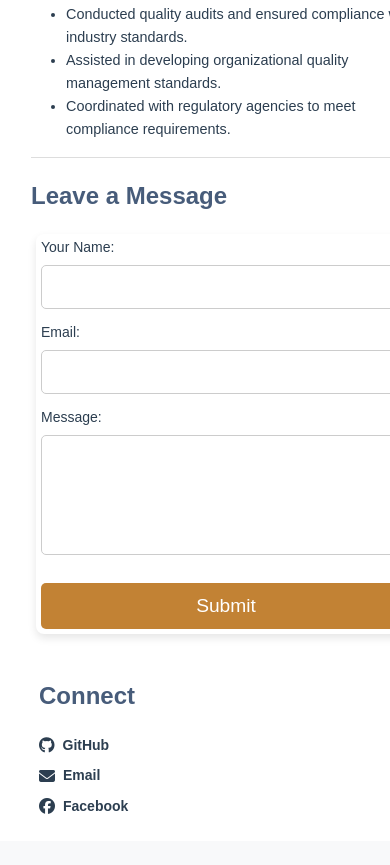
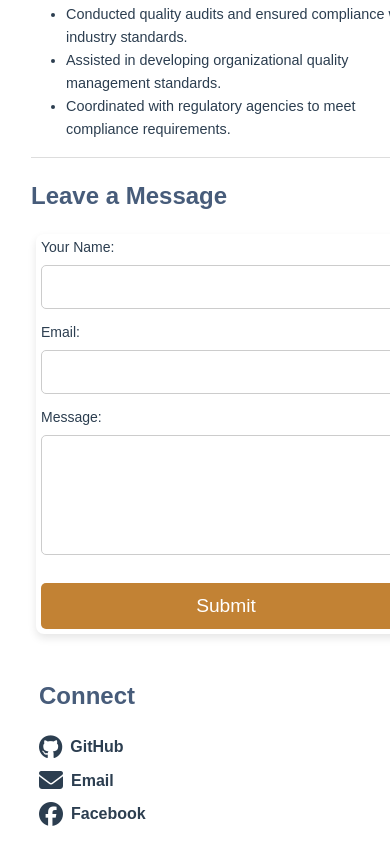
Before and after one commit to vikusher/vika-sherstobitov-jupiter, a plain HTML site: page index.html in a window 390 px wide. Shown: the part 3515-4380 px from the top of the page. Before the commit the page ends 4356 px from the top, so only its background shows below. Drawn offline with Linux system fonts and the light colour scheme.

Commit message:
Added styles for media.css

```diff
--- a/css/media.css
+++ b/css/media.css
@@ -90,14 +90,13 @@
     .connect-main-content {
         flex-direction: column;  /* Stack items vertically for smaller screens */
         padding: 0.5rem;  /* Reduced padding */
+        font-size: 1rem;  /* Smaller icon size */
+        margin-bottom: 20px; /* Add space below the Connect section */
     }
 
     .connect-main-content .social-icons {
         flex-direction: column;  /* Stack icons vertically */
         gap: 0.5rem;  /* Reduced spacing between icons */
-    }
-
-    .connect-main-content .social-icons i {
         font-size: 1rem;  /* Smaller icon size */
     }
 
@@ -282,6 +281,18 @@
         background-color: #e6953f;
     }
 
+    .connect-main-content {
+        flex-direction: column;  /* Stack items vertically for smaller screens */
+        padding: 0.5rem;  /* Reduced padding */
+        margin-bottom: 30px; /* Extra space below the Connect section for smaller screens */
+    }
+
+    .connect-main-content .social-icons {
+        flex-direction: column;  /* Stack icons vertically */
+        gap: 0.5rem;  /* Reduced spacing between icons */
+        font-size: 1rem;  /* Smaller icon size */
+    }
+
     footer {
         flex-direction: column; /* Stack content vertically if there are multiple items */
         font-size: 12px; /* Smaller font for small screens */
```
